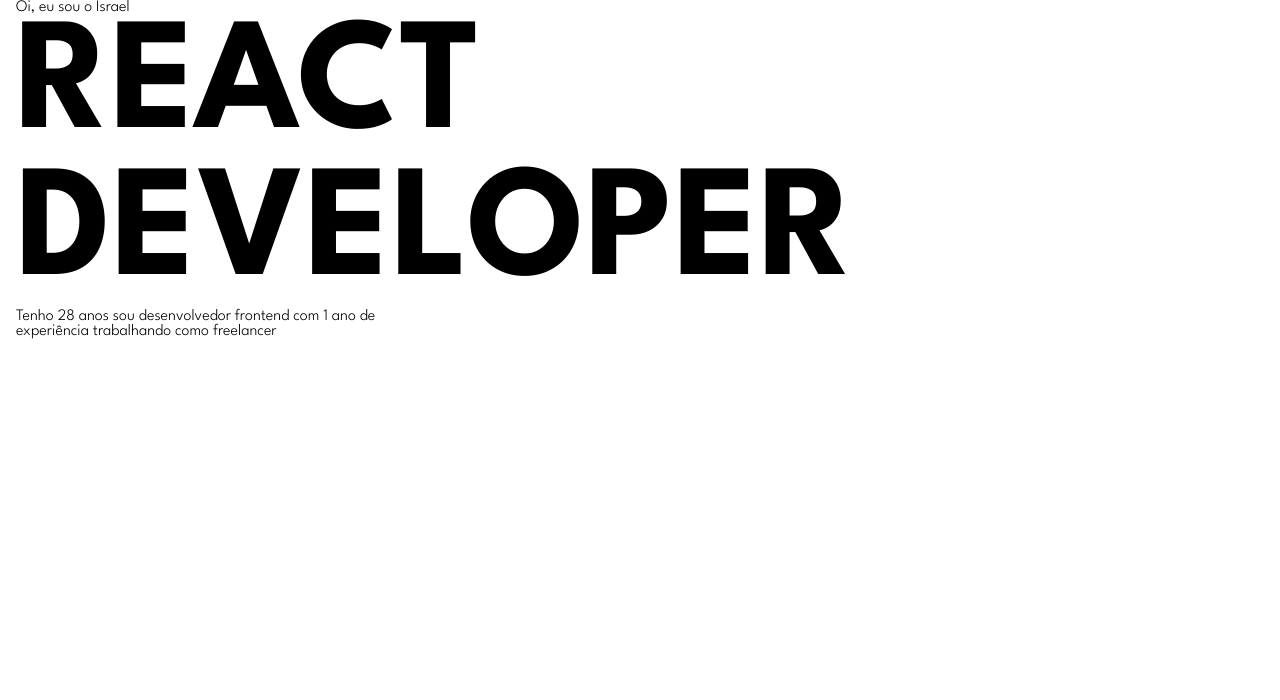
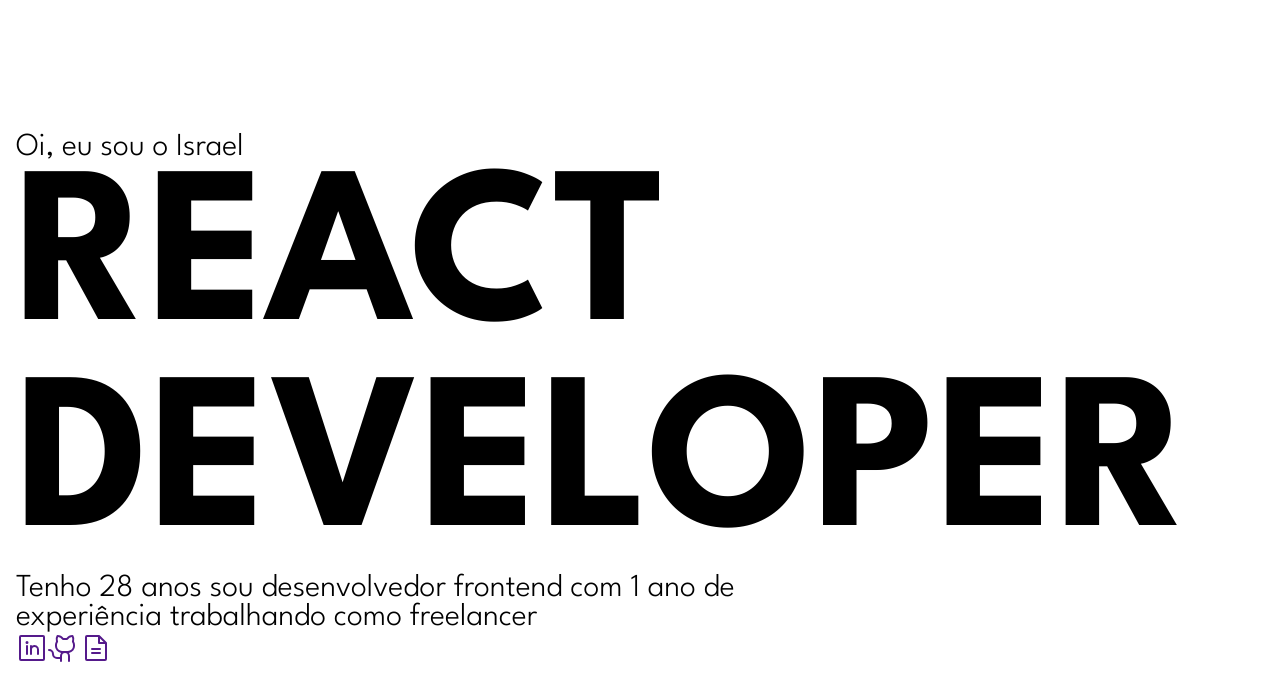
Before and after one commit to israelsanttana/react-portfolio, a React (Vite) app: page / in a window 1280 px wide. Shown: the top 700 px of the page. Built offline with nearby package versions, Linux system fonts and the light colour scheme.

Commit message:
feat: adicona icons

```diff
--- a/package.json
+++ b/package.json
@@ -10,6 +10,7 @@
     "preview": "vite preview"
   },
   "dependencies": {
+    "@phosphor-icons/react": "^2.0.9",
     "react": "^18.2.0",
     "react-dom": "^18.2.0"
   },
--- a/src/components/hero/Hero.jsx
+++ b/src/components/hero/Hero.jsx
@@ -1,14 +1,22 @@
 import styles from "./hero.module.css"
+import { LinkedinLogo, GithubLogo, FileText } from "@phosphor-icons/react"
 
 export function Hero() {
     return (
         <main className={styles.hero}>
             <div className="container">
                 <div className={styles.hero_content}>
-                    <p>Oi, eu sou o Israel </p>
+                    <p>Oi, eu sou o Israel</p>
                     <h2>REACT</h2>
                     <h2>DEVELOPER</h2>
                     <p>Tenho 28 anos sou desenvolvedor frontend com 1 ano de <br /> experiência trabalhando como freelancer</p>
+                    <div className={styles.content_links}>
+
+                        <a href=""><LinkedinLogo size={32} /></a>
+                        <a href=""><GithubLogo size={32} /></a>
+                        <a href=""><FileText size={32} /></a>
+
+                    </div>
                 </div>
             </div>
         </main>
--- a/src/components/hero/hero.module.css
+++ b/src/components/hero/hero.module.css
@@ -1,11 +1,16 @@
 .hero {
     width: 100vw;
+    height: 100vh;
     display: flex;
     justify-content: center;
     align-items: center;
 }
 
 .hero_content h2 {
-    font-size: 10rem;
+    font-size: 14rem;
     font-weight: 700;
 }
+
+.hero_content p {
+    font-size: 2rem;
+}
```
Also changed, not shown: 1 other file (tests, documents, lock files or other folders).
